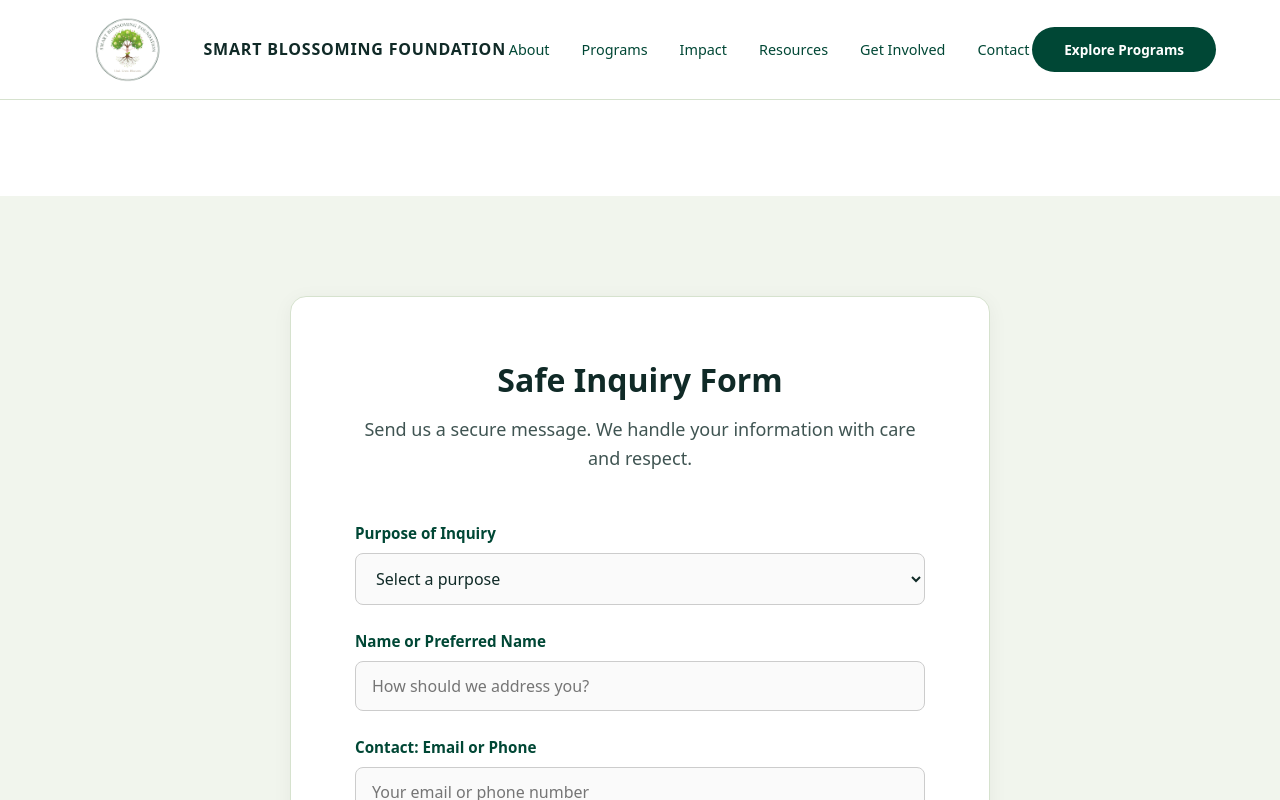
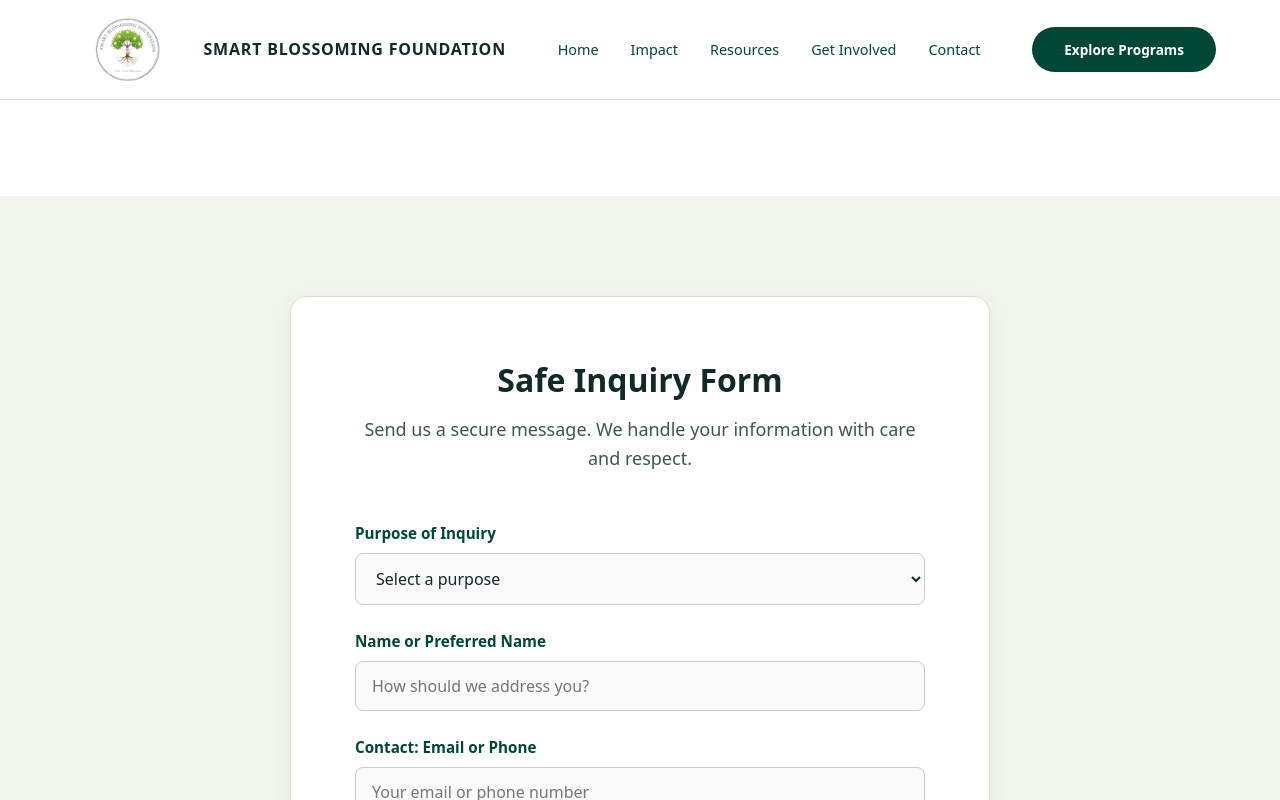
Before and after one commit to Nevy11/sbf-web, a React (Vite) app: page /contact in a window 1280 px wide. Shown: the top 800 px of the page. Built offline with nearby package versions, Linux system fonts and the light colour scheme; no server answers.

Commit message:
remove the about and programs section replace it with home link

```diff
--- a/src/pages/Contact.tsx
+++ b/src/pages/Contact.tsx
@@ -14,8 +14,7 @@ export const Contact: React.FC = () => {
             <span className="brand-name">Smart Blossoming Foundation</span>
           </Link>
           <nav className="nav-list">
-            <a href="/#about">About</a>
-            <a href="/#programs">Programs</a>
+            <Link to="/">Home</Link>
             <a href="/#impact">Impact</a>
             <a href="/#resources">Resources</a>
             <a href="/#get-involved">Get Involved</a>
```
